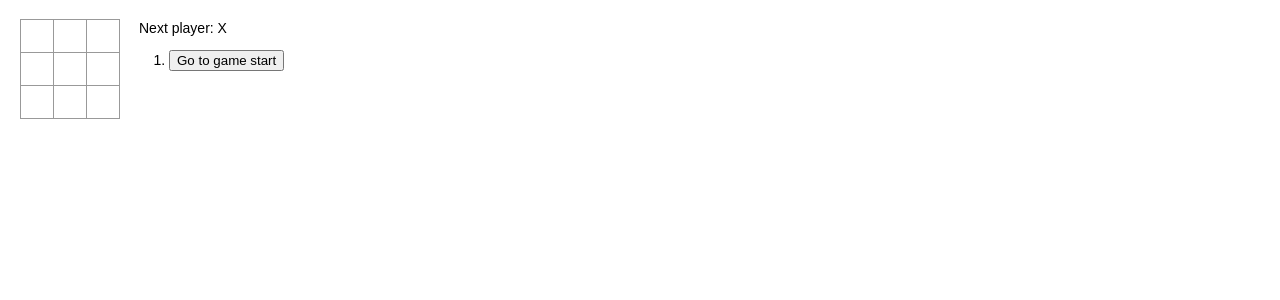
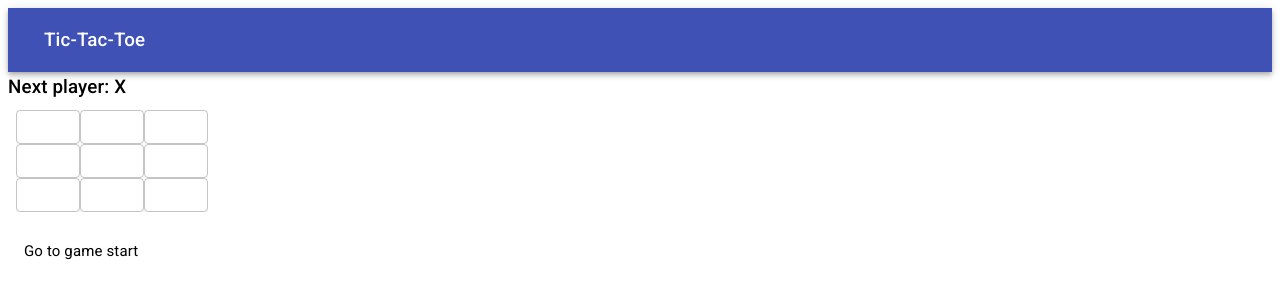
Before and after one commit to keiichiw/react-tutorial-ts, a React (Create React App) app: page / in a window 1280 px wide. Shown: the top 300 px of the page. Built offline with nearby package versions, Linux system fonts and the light colour scheme.

Commit message:
Use Material UI

```diff
--- a/public/index.html
+++ b/public/index.html
@@ -15,6 +15,8 @@
       user's mobile device or desktop. See https://developers.google.com/web/fundamentals/web-app-manifest/
     -->
     <link rel="manifest" href="%PUBLIC_URL%/manifest.json" />
+    <link rel="stylesheet" href="https://fonts.googleapis.com/css?family=Roboto:300,400,500,700&display=swap" />
+    <link rel="stylesheet" href="https://fonts.googleapis.com/icon?family=Material+Icons" />
     <!--
       Notice the use of %PUBLIC_URL% in the tags above.
       It will be replaced with the URL of the `public` folder during the build.
--- /dev/null
+++ b/src/board.tsx
@@ -0,0 +1,75 @@
+import React from "react";
+import CSS from "csstype";
+import Button from "@material-ui/core/Button";
+import Grid from "@material-ui/core/Grid";
+
+type SquareProps = {
+  onClick: () => void;
+  style: React.CSSProperties;
+  value: string;
+};
+
+function Square(props: SquareProps) {
+  return (
+    <Button
+      variant="outlined"
+      className="square"
+      onClick={props.onClick}
+      style={props.style}
+    >
+      {props.value}
+    </Button>
+  );
+}
+
+type BoardProps = {
+  selectedMove: number | null;
+  winningLine: Array<number>;
+  squares: Array<string>;
+  onClick: (args0: number) => void;
+};
+
+class Board extends React.Component<BoardProps> {
+  renderSquare(i: number) {
+    let style: CSS.Properties = {};
+    if (this.props.selectedMove === i) {
+      style["color"] = "red";
+    }
+
+    if (this.props.winningLine && this.props.winningLine.includes(i)) {
+      style["background"] = "yellow";
+    }
+
+    return (
+      <Square
+        key={i}
+        style={style}
+        value={this.props.squares[i]}
+        onClick={() => this.props.onClick(i)}
+      />
+    );
+  }
+
+  render() {
+    let board = [];
+    for (let i = 0; i < 3; i++) {
+      let row = [];
+      for (let j = 0; j < 3; j++) {
+        row.push(this.renderSquare(i * 3 + j));
+      }
+      const key = `row-${i}`;
+      board.push(
+        <Grid container item xs={12} spacing={3} key={key}>
+          {row}
+        </Grid>
+      );
+    }
+    return (
+      <Grid container spacing={3}>
+        {board}
+      </Grid>
+    );
+  }
+}
+
+export default Board;
--- /dev/null
+++ b/src/game.tsx
@@ -0,0 +1,161 @@
+import React from "react";
+import { Typography, List, ListItem, ListItemText } from "@material-ui/core";
+
+import Board from "./board";
+type GameProps = {};
+
+type HistoryElem = {
+  pos?: number;
+  squares: Array<string>;
+};
+
+type GameState = {
+  history: Array<HistoryElem>;
+  stepNumber: number;
+  xIsNext: boolean;
+  selectedMove: number | null;
+};
+
+class Game extends React.Component<GameProps, GameState> {
+  constructor(props: GameProps) {
+    super(props);
+    this.state = {
+      history: [
+        {
+          squares: Array(9).fill(null),
+        },
+      ],
+      stepNumber: 0,
+      xIsNext: true,
+      selectedMove: null,
+    };
+  }
+
+  handleClick(i: number) {
+    const history = this.state.history.slice(0, this.state.stepNumber + 1);
+    const current = history[history.length - 1];
+    const squares = current.squares.slice();
+    const result = calculateWinner(squares);
+    if (result.gameEnd || squares[i]) {
+      return;
+    }
+    squares[i] = this.state.xIsNext ? "X" : "O";
+    this.setState({
+      history: history.concat([
+        {
+          pos: i,
+          squares: squares,
+        },
+      ]),
+      stepNumber: history.length,
+      xIsNext: !this.state.xIsNext,
+    });
+  }
+
+  jumpTo(step: number) {
+    this.setState({
+      stepNumber: step,
+      xIsNext: step % 2 === 0,
+    });
+  }
+
+  selectMove(pos: number | undefined) {
+    if (pos) {
+      this.setState({
+        selectedMove: pos,
+      });
+    }
+  }
+
+  deselectMove() {
+    this.setState({
+      selectedMove: null,
+    });
+  }
+
+  render() {
+    const history = this.state.history;
+    const current = history[this.state.stepNumber];
+    const result = calculateWinner(current.squares);
+
+    const moves = history.map((step, move) => {
+      let desc;
+      if (step.pos) {
+        const row = Math.floor(step.pos / 3) + 1;
+        const col = (step.pos % 3) + 1;
+        desc = `Go to move #${move}: (row=${row}, col=${col})`;
+      } else {
+        desc = "Go to game start";
+      }
+      return (
+        <ListItem key={move} button>
+          <ListItemText
+            onClick={() => this.jumpTo(move)}
+            onMouseOver={() => this.selectMove(step.pos)}
+            onMouseOut={() => this.deselectMove()}
+            primary={desc}
+          />
+        </ListItem>
+      );
+    });
+
+    let status;
+    if (result.winner) {
+      status = "Winner: " + result.winner;
+    } else if (result.gameEnd) {
+      status = "Draw!";
+    } else {
+      status = "Next player: " + (this.state.xIsNext ? "X" : "O");
+    }
+
+    return (
+      <div className="game">
+        <Typography variant="h6">{status}</Typography>
+        <div className="game-board">
+          <Board
+            squares={current.squares}
+            selectedMove={this.state.selectedMove}
+            winningLine={result.winningLine}
+            onClick={(i) => this.handleClick(i)}
+          />
+        </div>
+        <div className="history">
+          <List>{moves}</List>
+        </div>
+      </div>
+    );
+  }
+}
+
+function calculateWinner(squares: Array<string>) {
+  const lines = [
+    [0, 1, 2],
+    [3, 4, 5],
+    [6, 7, 8],
+    [0, 3, 6],
+    [1, 4, 7],
+    [2, 5, 8],
+    [0, 4, 8],
+    [2, 4, 6],
+  ];
+
+  for (let i = 0; i < lines.length; i++) {
+    const [a, b, c] = lines[i];
+    if (squares[a] && squares[a] === squares[b] && squares[a] === squares[c]) {
+      return {
+        gameEnd: true,
+        winner: squares[a],
+        winningLine: lines[i],
+      };
+    }
+  }
+
+  const gameEnd = squares.every((x) => x);
+  return {
+    gameEnd,
+    winner: null,
+    winningLine: [],
+  };
+}
+
+export default Game;
--- a/src/index.css
+++ b/src/index.css
@@ -1,10 +1,5 @@
-body {
-    font: 14px "Century Gothic", Futura, sans-serif;
-    margin: 20px;
-}
-
-ol, ul {
-    padding-left: 30px;
+html {
+    font-size: 15px;
 }
 
 .board-row:after {
@@ -41,10 +36,22 @@ ol, ul {
 }
 
 .game {
-    display: flex;
-    flex-direction: row;
+  /* display: flex; */
+  /* flex-direction: row; */
 }
 
-.game-info {
-    margin-left: 20px;
+
+.game-board {
+  margin: 20px;
 }
+
+
+h1 {
+    font-size: 1.2rem;
+}
+
+
+h2 {
+    font-size: 1rem;
+    color: red;
+}
--- a/src/index.tsx
+++ b/src/index.tsx
@@ -1,225 +1,30 @@
-import CSS from "csstype";
-import React from "react";
 import ReactDOM from "react-dom";
+import { AppBar, Toolbar, IconButton, Typography } from "@material-ui/core";
+
 import "./index.css";
+import Game from "./game";
 
-type SquareProps = {
-  onClick: () => void;
-  style: React.CSSProperties;
-  value: string;
-};
-
-function Square(props: SquareProps) {
+function Main() {
   return (
-    <button className="square" onClick={props.onClick} style={props.style}>
-      {props.value}
-    </button>
+    <div>
+      <div>
+        <AppBar position="static">
+          <Toolbar>
+            <IconButton
+              edge="start"
+              className="icon-button"
+              color="inherit"
+              aria-label="menu"
+            ></IconButton>
+            <Typography variant="h6" className="news">
+              Tic-Tac-Toe
+            </Typography>
+          </Toolbar>
+        </AppBar>
+      </div>
+      <Game />
+    </div>
   );
 }
 
-type BoardProps = {
-  selectedMove: number | null;
-  winningLine: Array<number>;
-  squares: Array<string>;
-  onClick: (args0: number) => void;
-};
-
-class Board extends React.Component<BoardProps> {
-  renderSquare(i: number) {
-    let style: CSS.Properties = {};
-    if (this.props.selectedMove === i) {
-      style["color"] = "red";
-    }
-
-    if (this.props.winningLine && this.props.winningLine.includes(i)) {
-      style["background"] = "yellow";
-    }
-
-    return (
-      <Square
-        key={i}
-        style={style}
-        value={this.props.squares[i]}
-        onClick={() => this.props.onClick(i)}
-      />
-    );
-  }
-
-  render() {
-    let board = [];
-    for (let i = 0; i < 3; i++) {
-      let row = [];
-      for (let j = 0; j < 3; j++) {
-        row.push(this.renderSquare(i * 3 + j));
-      }
-      const key = `row-${i}`;
-      board.push(
-        <div key={key} className="board-row">
-          {row}
-        </div>
-      );
-    }
-    return board;
-  }
-}
-
-type GameProps = {};
-
-type HistoryElem = {
-  pos?: number;
-  squares: Array<string>;
-};
-
-type GameState = {
-  history: Array<HistoryElem>;
-  stepNumber: number;
-  xIsNext: boolean;
-  selectedMove: number | null;
-};
-
-class Game extends React.Component<GameProps, GameState> {
-  constructor(props: GameProps) {
-    super(props);
-    this.state = {
-      history: [
-        {
-          squares: Array(9).fill(null),
-        },
-      ],
-      stepNumber: 0,
-      xIsNext: true,
-      selectedMove: null,
-    };
-  }
-
-  handleClick(i: number) {
-    const history = this.state.history.slice(0, this.state.stepNumber + 1);
-    const current = history[history.length - 1];
-    const squares = current.squares.slice();
-    const result = calculateWinner(squares);
-    if (result.gameEnd || squares[i]) {
-      return;
-    }
-    squares[i] = this.state.xIsNext ? "X" : "O";
-    this.setState({
-      history: history.concat([
-        {
-          pos: i,
-          squares: squares,
-        },
-      ]),
-      stepNumber: history.length,
-      xIsNext: !this.state.xIsNext,
-    });
-  }
-
-  jumpTo(step: number) {
-    this.setState({
-      stepNumber: step,
-      xIsNext: step % 2 === 0,
-    });
-  }
-
-  selectMove(pos: number | undefined) {
-    if (pos) {
-      this.setState({
-        selectedMove: pos,
-      });
-    }
-  }
-
-  deselectMove() {
-    this.setState({
-      selectedMove: null,
-    });
-  }
-
-  render() {
-    const history = this.state.history;
-    const current = history[this.state.stepNumber];
-    const result = calculateWinner(current.squares);
-
-    const moves = history.map((step, move) => {
-      let desc;
-      if (step.pos) {
-        const row = Math.floor(step.pos / 3) + 1;
-        const col = (step.pos % 3) + 1;
-        desc = `Go to move #${move}: (row=${row}, col=${col})`;
-      } else {
-        desc = "Go to game start";
-      }
-      return (
-        <li key={move}>
-          <button
-            onClick={() => this.jumpTo(move)}
-            onMouseOver={() => this.selectMove(step.pos)}
-            onMouseOut={() => this.deselectMove()}
-          >
-            {desc}
-          </button>
-        </li>
-      );
-    });
-
-    let status;
-    if (result.winner) {
-      status = "Winner: " + result.winner;
-    } else if (result.gameEnd) {
-      status = "Draw!";
-    } else {
-      status = "Next player: " + (this.state.xIsNext ? "X" : "O");
-    }
-
-    return (
-      <div className="game">
-        <div className="game-board">
-          <Board
-            squares={current.squares}
-            selectedMove={this.state.selectedMove}
-            winningLine={result.winningLine}
-            onClick={(i) => this.handleClick(i)}
-          />
-        </div>
-        <div className="game-info">
-          <div>{status}</div>
-          <ol>{moves}</ol>
-        </div>
-      </div>
-    );
-  }
-}
-
-function calculateWinner(squares: Array<string>) {
-  const lines = [
-    [0, 1, 2],
-    [3, 4, 5],
-    [6, 7, 8],
-    [0, 3, 6],
-    [1, 4, 7],
-    [2, 5, 8],
-    [0, 4, 8],
-    [2, 4, 6],
-  ];
-
-  for (let i = 0; i < lines.length; i++) {
-    const [a, b, c] = lines[i];
-    if (squares[a] && squares[a] === squares[b] && squares[a] === squares[c]) {
-      return {
-        gameEnd: true,
-        winner: squares[a],
-        winningLine: lines[i],
-      };
-    }
-  }
-
-  const gameEnd = squares.every((x) => x);
-  return {
-    gameEnd,
-    winner: null,
-    winningLine: [],
-  };
-}
-
-// ========================================
-
-ReactDOM.render(<Game />, document.getElementById("root"));
+ReactDOM.render(<Main />, document.getElementById("root"));
--- a/tsconfig.json
+++ b/tsconfig.json
@@ -2,16 +2,21 @@
     "compilerOptions": {
         "target": "es5",
         "lib": [
+            "es6",
             "dom",
             "dom.iterable",
             "esnext"
         ],
+
         "allowJs": true,
         "skipLibCheck": true,
         "esModuleInterop": true,
         "allowSyntheticDefaultImports": true,
         "strict": true,
         "forceConsistentCasingInFileNames": true,
+        "noImplicitAny": true,
+        "noImplicitThis": true,
+        "strictNullChecks": true,
         "noFallthroughCasesInSwitch": true,
         "module": "esnext",
         "moduleResolution": "node",
```
Also changed, not shown: src/react-app-env.d.ts (line endings or trailing spaces), 2 other files (tests, documents, lock files or other folders). Lines whose indentation alone changed are shown as unchanged.
